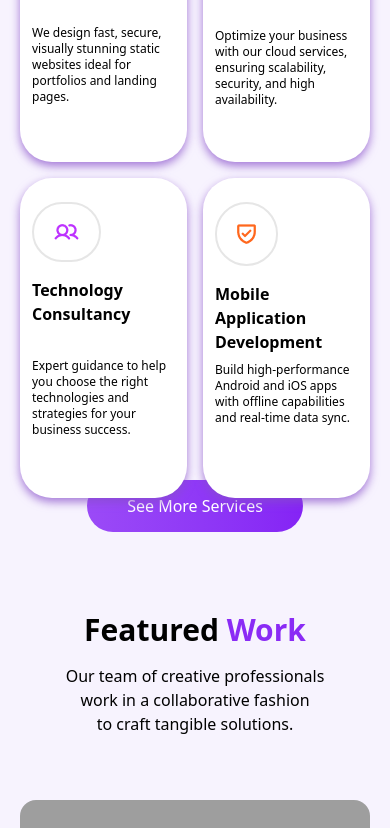
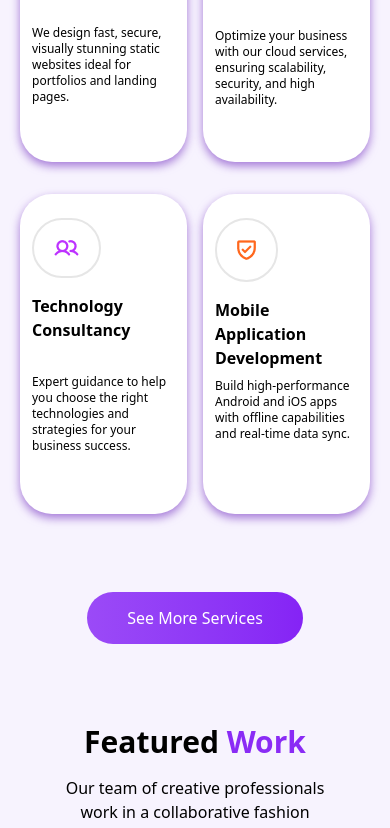
Before and after one commit to Heryakos-Technology/heryakos-static-page, a Vue app: page / in a window 390 px wide. Shown: the part 1616-2444 px from the top of the page. Built offline with nearby package versions, Linux system fonts and the light colour scheme; grey boxes are pictures that could not be loaded.

Commit message:
refactor service cards layout and update link styling on landing page

```diff
--- a/src/components/Landing Page/ServiceSection.vue
+++ b/src/components/Landing Page/ServiceSection.vue
@@ -71,12 +71,12 @@ onMounted(() => {
   <div class="mt-16">
     <h1 class="font-bold text-btnColor xs:px-6 md:px-0 lg:text-xl">What We Offer</h1>
     <div
-      class="service-cards-container grid grid-cols-2 gap-4 mt-8 place-items-center md:grid-cols-4 max-w-[540px] mx-auto md:max-w-[1200px]">
+      class="service-cards-container grid grid-cols-2 gap-x-4 gap-y-8 mt-8 place-items-center md:grid-cols-4 max-w-[540px] mx-auto md:max-w-[1200px]">
       <ServiceSectionCards v-for="(service, index) in services" :key="index" :title="service.title"
         :description="service.description" :imageSrc="service.imageSrc"
         class="service-card opacity-0 translate-y-[50px]" />
     </div>
-    <RouterLink :to="{ name: 'ServicePage' }" class="mt-8 flex flex-col md:items-start 2xl:mt-24">
+    <RouterLink :to="{ name: 'ServicePage' }" class=" flex flex-col md:items-start mt-32 xl:mt-48">
       <div class="bg-gradient-to-r from-[#9B4AF7] mx-auto to-[#8523F5] text-white px-10 py-3.5 rounded-4xl font-medium">
         See More Services
       </div>
```
